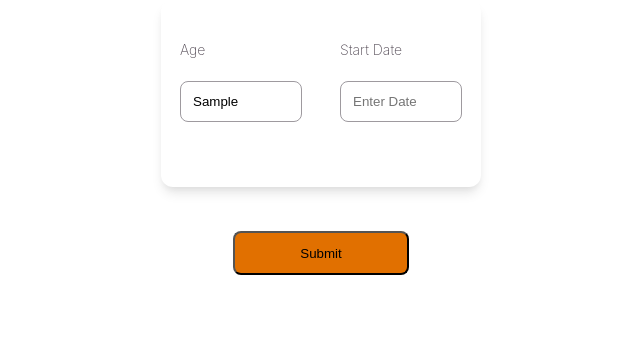
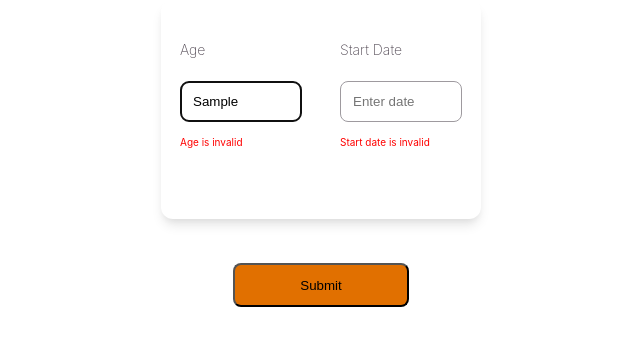
Before and after one commit to eamonnprwalsh-zz/react_form_with_persistance, a React (Create React App) app: page / in a window 1280 px wide. Both pictures are taken after typing "Sample", "Sample" into the empty fields and a click on the input "Submit". Shown: the top 346 px of the page, without its empty margins (179-819 px from the left). Built offline with nearby package versions, Linux system fonts and the light colour scheme.

Commit message:
First attempted at validation

```diff
--- a/src/App.css
+++ b/src/App.css
@@ -66,7 +66,7 @@ section > label {
   background-color: #ffffff;
 }
 
-.input-field{
+.input-field {
   width: 96px;
   height: 15px;
   margin: 4px 0;
@@ -74,6 +74,11 @@ section > label {
   border-radius: 8px;
   border: solid 1px #9e9a9f;
   background-color: #ffffff;
+}
+
+.error {
+  color: red;
+  font-size: 10px;
 }
 
 .submit-btn {
--- a/src/components/atomic/CustomDatePicker.jsx
+++ b/src/components/atomic/CustomDatePicker.jsx
@@ -1,5 +1,6 @@
 import ReactDatePicker from 'react-datepicker';
 import { Controller } from 'react-hook-form';
+
 const CustomDatePicker = (props) => {
   return (
     <section>
@@ -7,15 +8,18 @@ const CustomDatePicker = (props) => {
       <Controller
         control={props.control}
         name={props.name}
+        rules={{ required: 'this is required' }}
         render={({ field }) => (
           <ReactDatePicker
+            className={props.className}
+            selected={field.value}
+            onChange={(date) => field.onChange(date)}
+            //onChangeRaw={(event) => props.validator(event.target.value)}
             placeholderText={props.placeholderText}
-            onChange={(date) => field.onChange(date)}
-            selected={field.value}
-            className={props.className}
           />
         )}
       />
+    {props.errors.startDate && <p className="error">Start date is invalid</p>}
     </section>
   );
 };
--- a/src/components/atomic/Input.jsx
+++ b/src/components/atomic/Input.jsx
@@ -3,11 +3,14 @@ const Input = (props) => {
     <section>
       <label>{props.label}</label>
       <input
-        {...props.register(props.name)}
+        className={props.className}
+        {...props.register(props.name, {
+          required: props.required,
+          validate: props.validator,
+        })}
         placeholder={props.placeholderText}
-        control={props.control}
-        className={props.className}
       />
+      {props.errors.age && <p className="error">Age is invalid</p>}
     </section>
   );
 };
--- a/src/components/forms/ApplicationForm.jsx
+++ b/src/components/forms/ApplicationForm.jsx
@@ -1,11 +1,13 @@
 import React, { useState, useEffect } from 'react';
+import 'react-datepicker/dist/react-datepicker.css';
 import { useForm } from 'react-hook-form';
 import CustomDatePicker from '../atomic/CustomDatePicker';
 import Input from '../atomic/Input';
-import 'react-datepicker/dist/react-datepicker.css';
+import { isNumberBetween17and100, isDateXDaysInThePast } from '../../services/validationService';
 
 export default function ApplicationForm() {
-  const { control, handleSubmit, register } = useForm();
+  const { control, handleSubmit, register,   formState: { errors } } = useForm();
+
   const [data, setData] = useState(null);
 
   useEffect(() => {
@@ -16,20 +18,25 @@ export default function ApplicationForm() {
     <form className="form" onSubmit={handleSubmit((data) => setData(data))}>
       <div className="container">
         <Input
+          className="input-field"
           name="age"
-          placeholderText="Enter Age"
+          placeholderText="Enter age"
           label="Age"
           control={control}
           register={register}
-          className="input-field"
+          required={"Age is required"}
+          validator={isNumberBetween17and100}
+          errors={errors}
         />
 
         <CustomDatePicker
+          className="input-field"
           name="startDate"
-          placeholderText="Enter Date"
+          placeholderText="Enter date"
           label="Start Date"
           control={control}
-          className="input-field"
+          validator={isDateXDaysInThePast}
+          errors={errors}
         />
       </div>
       <input className="submit-btn" type="submit" value="Submit" />
--- /dev/null
+++ b/src/services/validationService.js
@@ -0,0 +1,8 @@
+export const isNumberBetween17and100 = (num) => {
+  return num.length === 0 || (num > 17 && num < 100);
+};
+
+export const isDateXDaysInThePast = (date, limit) => {
+  console.log('In isDateXDaysInThePast');
+  return;
+};
```
